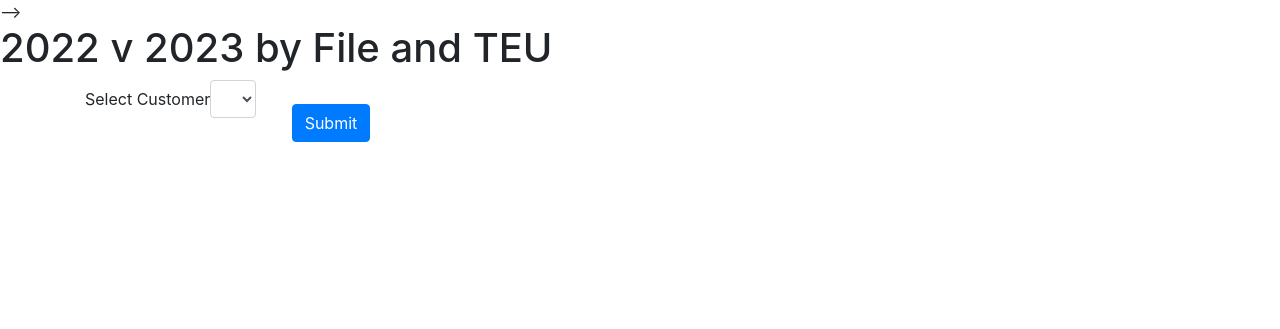
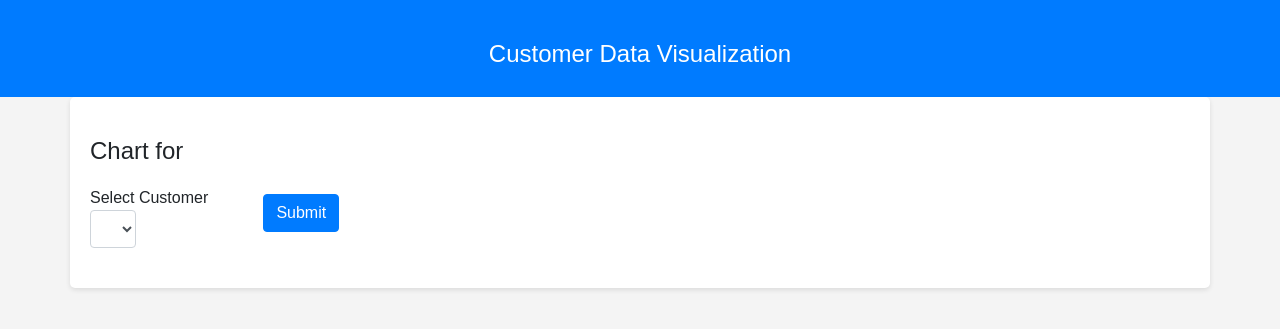
Before and after one commit to climbr88/climbr88.github.io, a Flask app: page / in a window 1280 px wide. Shown: the top 329 px of the page. Run offline with Flask 2, Linux system fonts and the light colour scheme; lists and menus that the app fills with data are empty; parts of the project's set-up code (start-up, migrations or seed data) failed here and were passed over; some libraries are stand-ins or nearby versions.

Commit message:
Update index.html
improving html

```diff
--- a/templates/index.html
+++ b/templates/index.html
@@ -6,39 +6,66 @@
     <title>Customer Data Visualization</title>
     <!-- Add any necessary CSS stylesheets or Bootstrap here -->
     <!-- For example, you can include Bootstrap CSS by adding the following line: -->
-    <link rel="stylesheet" href="https://stackpath.bootstrapcdn.com/bootstrap/4.5.2/css/bootstrap.min.css"> -->
+    <link rel="stylesheet" href="https://stackpath.bootstrapcdn.com/bootstrap/4.5.2/css/bootstrap.min.css">
+    <style>
+        /* Add custom CSS styles here */
+        body {
+            font-family: Arial, sans-serif;
+            background-color: #f4f4f4;
+            margin: 0;
+            padding: 0;
+        }
+        .header {
+            background-color: #007bff;
+            color: #fff;
+            padding: 20px;
+            text-align: center;
+        }
+        .container {
+            background-color: #fff;
+            padding: 20px;
+            border-radius: 5px;
+            box-shadow: 0 2px 5px rgba(0, 0, 0, 0.1);
+        }
+        h1 {
+            font-size: 24px;
+            margin-top: 20px;
+        }
+        form {
+            margin-top: 20px;
+        }
+        .chart {
+            margin-top: 20px;
+        }
+    </style>
 </head>
 <body>
-    <h1>2022 v 2023 by File and TEU</h1>
-    <div>
-        {{ fig_files_html | safe }}
-    </div>
-    <div>
-        {{ fig_teu_html | safe }}
+    <div class="header">
+        <h1>Customer Data Visualization</h1>
     </div>
     <div class="container">
-
+        <h1>Chart for {{ request.form['customer_name'] }}</h1>
         <form method="POST" class="form-inline">
             {{ form.hidden_tag() }}
-            <div class="row">
-                <div class="col-sm-8">
+            <div class="form-row">
+                <div class="col-md-8">
                     <div class="form-group">
                         {{ form.customer.label }}
                         {{ form.customer(class="form-control") }}
                     </div>
                 </div>
-                <div class="col-sm-4">
-                    <button type="submit" class="btn btn-primary mt-4">Submit</button>
+                <div class="col-md-4">
+                    <button type="submit" class="btn btn-primary mt-2">Submit</button>
                 </div>
             </div>
         </form>
         <div class="chart">
             <!-- Display the Files chart here -->
-            {{ files_html | safe }}
+            {{ fig_files_html | safe }}
         </div>
         <div class="chart">
             <!-- Display the TEU chart here -->
-            {{ teu_html | safe }}
+            {{ fig_teu_html | safe }}
         </div>
     </div>
     <!-- Add any necessary JavaScript libraries or scripts here -->
```
